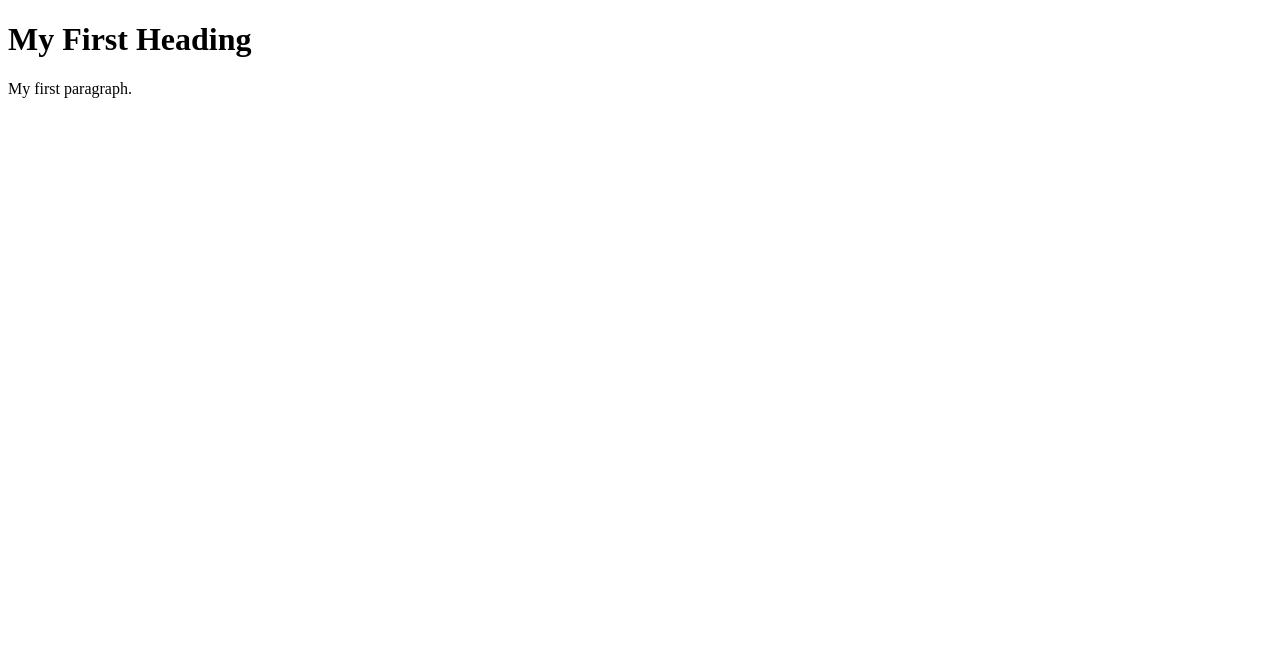
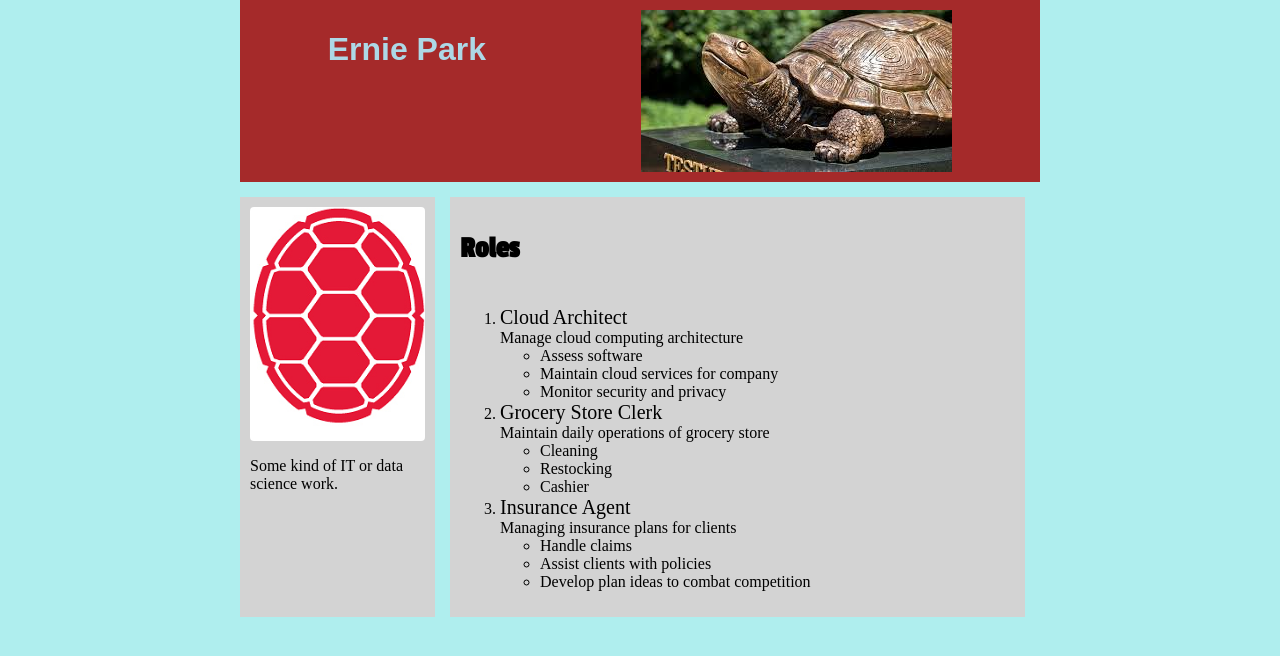
Before and after one commit to errparr/errparr.github.io, a plain HTML site: page index.html in a window 1280 px wide. Drawn offline with Linux system fonts and the light colour scheme; a web font is replaced by a local one.

Commit message:
Assignment 1
Assignment 1

```diff
--- a/index.html
+++ b/index.html
@@ -1,12 +1,62 @@
 <!DOCTYPE html>
 <html>
 <head>
-<title>Page Title</title>
+    <title>Assignment 1</title>
+    <link href="style.css" rel="stylesheet">
+    <style>
+        @import url('https://fonts.googleapis.com/css?family=Passion+One|Patua+One&display=swap');
+    </style>
 </head>
 <body>
+    <div class="header">
+        <h1>Ernie Park</h1>
+        <img src="testudo.jpg">
+    </div>
 
-<h1>My First Heading</h1>
-<p>My first paragraph.</p>
+    <div class="wrapper">
+        <div class="content">
+            <div class="one">
+                <img class="image" src="logo.jpg">
+                <p>
+                    Some kind of IT or data science work.
+                </p>
+            </div>
 
+            <div class="two">
+                <h2 class>Roles</h2>
+                <ol>
+                    <li>
+                        <div class="jobtitle">Cloud Architect</div>
+                        <div class="jobdesc">Manage cloud computing architecture</div>
+                        <ul>
+                            <li>Assess software</li>
+                            <li>Maintain cloud services for company</li>
+                            <li>Monitor security and privacy</li>
+                        </ul>
+                    </li>
+
+                    <li>
+                        <div class="jobtitle">Grocery Store Clerk</div>
+                        <div class="jobdesc">Maintain daily operations of grocery store</div>
+                        <ul>
+                            <li>Cleaning</li>
+                            <li>Restocking</li>
+                            <li>Cashier</li>
+                        </ul>
+                    </li>
+
+                    <li>
+                        <div class="jobtitle">Insurance Agent</div>
+                        <div class="jobdesc">Managing insurance plans for clients</div>
+                        <ul>
+                            <li>Handle claims</li>
+                            <li>Assist clients with policies</li>
+                            <li>Develop plan ideas to combat competition</li>
+                        </ul>
+                    </li>
+                </ol>
+            </div>
+        </div>
+    </div>
 </body>
 </html>
--- /dev/null
+++ b/style.css
@@ -0,0 +1,62 @@
+@media(min-width:768px){
+    .header{
+        font-family: Arial, Helvetica, sans-serif;
+        padding: 10px;
+        background-color: brown;
+        color: lightblue;
+        text-align: center;
+        margin-bottom: 15px;
+        display: flex;
+        justify-content: space-around;
+        flex-wrap: wrap;
+    }
+
+    .content{
+        max-width: 960px;
+        display: flex;
+        justify-content: space-around;
+        flex-wrap: wrap;
+    }
+
+    .one{
+        padding: 10px;
+        background-color: lightgray;
+        width: 175px;
+        margin-right: 15px;
+        display: flex;
+        flex-direction: column;
+        flex: 1;
+    }
+
+    .two{
+        padding: 10px;
+        background-color: lightgray;
+        width: 175px;
+        margin-right: 15px;
+        display: flex;
+        flex-direction: column;
+        flex: 4;
+    }
+
+    body{
+        background-color: paleturquoise;
+        max-width: 50%;
+        min-width: 800px;
+        margin: 0 auto;
+    }
+
+    .image{
+        border: 1px;
+        border-radius: 4px;
+    }
+
+    h2{
+        font-family: 'Passion One';
+        font-size: 30px;
+    }
+
+    .jobtitle{
+        font-family: 'Patua One';
+        font-size: 20px;
+    }
+}
```
Also changed, not shown: logo.jpg (added), testudo.jpg (added), umd.jpg (added).
